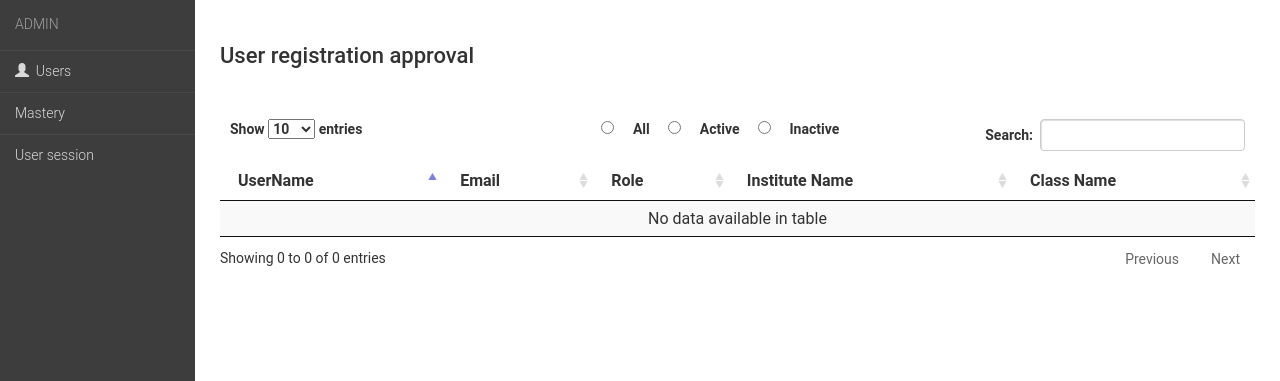
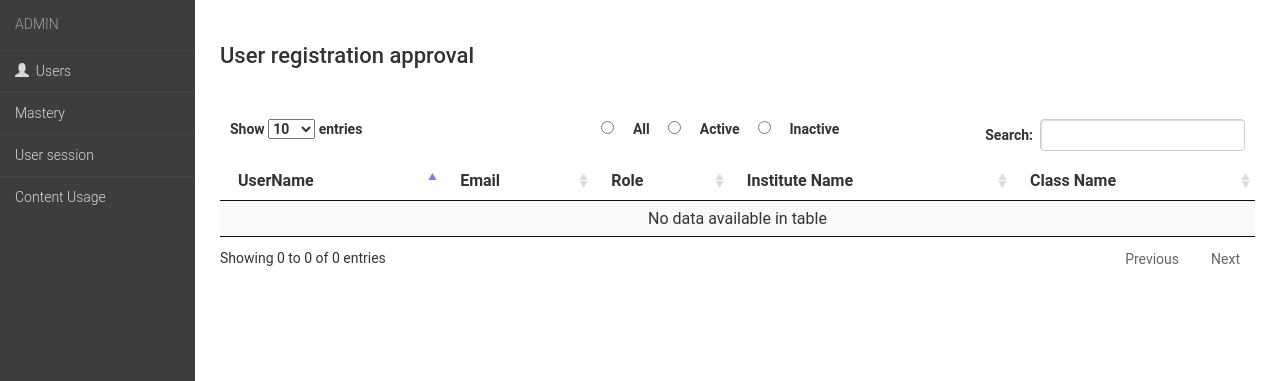
Before and after one commit to swapnil106111/Nalanda_Dashboard, a Django app: page /account/admin in a window 1280 px wide. Shown: the part 47-428 px from the top of the page. Run offline with Django 3.2, Linux system fonts and the light colour scheme; the visitor is signed in with stand-in values (Sample User, id 1); data comes from the database, SQL or seed files in the repository; some libraries are stand-ins or nearby versions.

Commit message:
Added a link of content usage in base_site

```diff
--- a/account/templates/base_site.html
+++ b/account/templates/base_site.html
@@ -19,12 +19,14 @@
             <li class="navigation-item"><a href="{% url 'admin_get' %}"><i class="glyphicon glyphicon-user"></i>&nbsp; Users</a></li>
             <li class="navigation-item"><a href="{% url 'get_report_mastery' 'mastery' %}">Mastery</a></li>
             <li class="navigation-item"><a href="{% url 'get_report_mastery' 'session' %}">User session</a></li>
+            <li class="navigation-item"><a href="{% url 'get_contentusage' %}">Content Usage</a></li>
         {% else %}
 
         <li class="heading">Welcome: {{ user.username }}</li>
         <li class="heading">Role: {{ user.groups.values.0.name }}</li>
         <li class="navigation-item"><a href="{% url 'get_report_mastery' 'mastery' %}">Mastery</a></li>
         <li class="navigation-item"><a href="{% url 'get_report_mastery' 'session' %}">User session</a></li>
+        <li class="navigation-item"><a href="{% url 'get_contentusage' %}">Content Usage</a></li>
         {% endif %}
 
     </ul>
```
